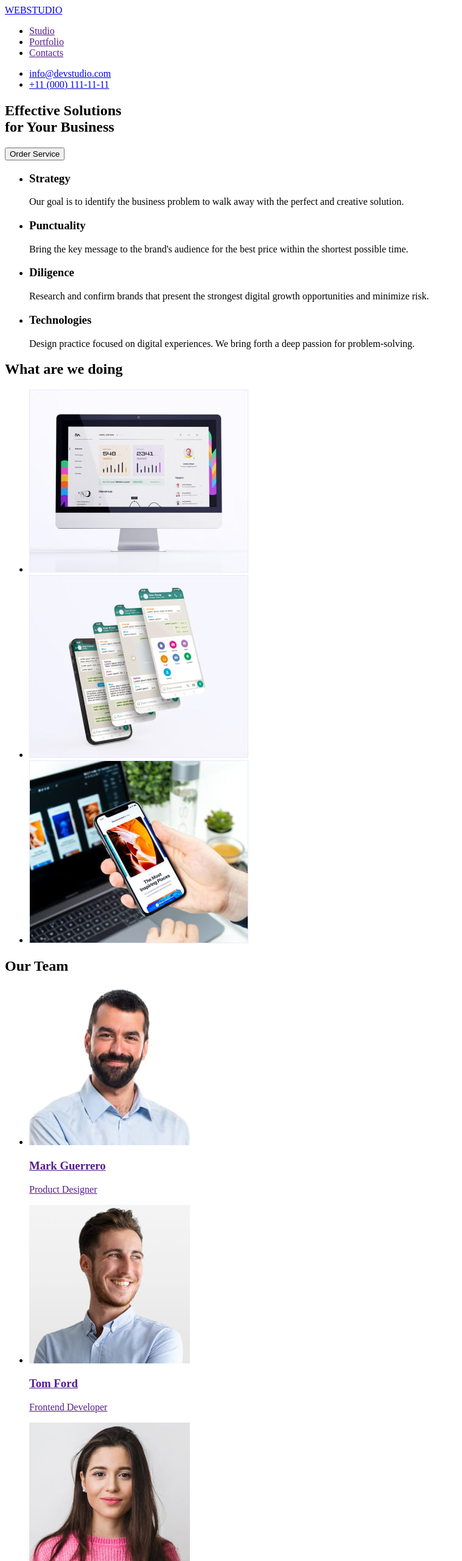
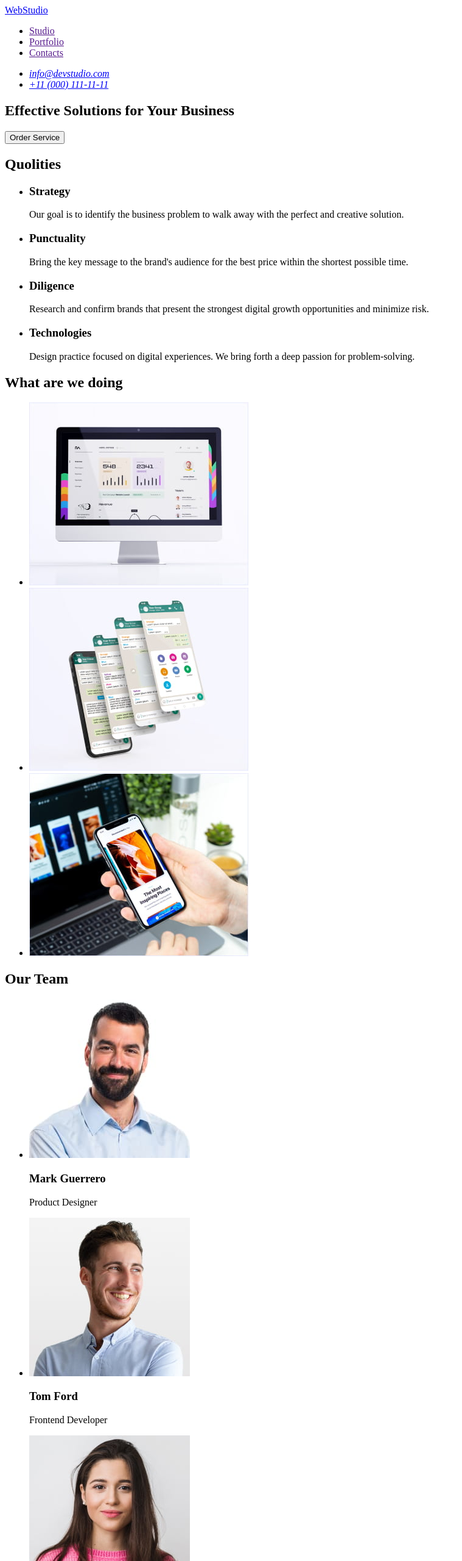
Before and after one commit to hennessyvsop3/goit-markup-hw-01, a plain HTML site: page index.html in a window 1280 px wide. Shown: the top 2560 px of the page at 61% size, without its empty margins (0-759 px from the left). Drawn offline with Linux system fonts and the light colour scheme.

Commit message:
Update index.html
Fixed errors

```diff
--- a/index.html
+++ b/index.html
@@ -10,7 +10,7 @@
     <!-- Хедер -->
     <header>
       <nav>
-        <a href="/">WEB<span>STUDIO</span></a>
+        <a href="/">WebStudio</a>
         <ul>
           <li><a href=""> Studio </a></li>
           <li><a href="">Portfolio</a></li>
@@ -19,22 +19,22 @@
       </nav>
 
       <!-- Contacts -->
+      <address>
         <ul>
           <li><a href="mailto:info@devstudio.com">info@devstudio.com</a></li>
           <li><a href="tel:+110001111111">+11 (000) 111-11-11</a></li>
         </ul>
+      </address>
     </header>
     <main>
       <!-- Герой -->
       <section>
-        <h1>
-          Effective Solutions <br />
-          for Your Business
-        </h1>
+        <h1>Effective Solutions for Your Business</h1>
         <button type="button">Order Service</button>
       </section>
       <!-- Characteristics -->
       <section>
+        <h2>Quolities</h2>
         <ul>
           <li>
             <h3>Strategy</h3>
@@ -72,19 +72,13 @@
 
         <ul>
           <li>
-            <a href="">
-              <img src="./images/wwad1.jpg" alt="Desktop" width="360"/>
-            </a>
+            <img src="./images/wwad1.jpg" alt="Desktop" width="360" />
           </li>
           <li>
-            <a href="">
-              <img src="./images/wwad2.jpg" alt="Mobile" width="360"/>
-            </a>
+            <img src="./images/wwad2.jpg" alt="Mobile" width="360" />
           </li>
           <li>
-            <a href="">
-              <img src="./images/wwad3.jpg" alt="Desktop + Mobile" width="360"/>
-          </a>
+            <img src="./images/wwad3.jpg" alt="Desktop + Mobile" width="360" />
           </li>
         </ul>
       </section>
@@ -95,42 +89,34 @@
 
         <ul>
           <li>
-            <a href="">
             <img src="./images/member1.jpg" alt="man" width="264" />
             <h3>Mark Guerrero</h3>
             <p>Product Designer</p>
-            </a>
           </li>
 
           <li>
-            <a href="">
             <img src="./images/member2.jpg" alt="man" width="264" />
             <h3>Tom Ford</h3>
             <p>Frontend Developer</p>
-            </a>
           </li>
 
           <li>
-            <a href="">
             <img src="./images/member3.jpg" alt="woman" width="264" />
             <h3>Camila Garcia</h3>
             <p>Marketing</p>
-            </a>
           </li>
 
           <li>
-            <a href="">
             <img src="./images/member4.jpg" alt="man" width="264" />
             <h3>Daniel Wilson</h3>
             <p>UI Designer</p>
-            </a>
           </li>
         </ul>
       </section>
     </main>
     <!-- Footer -->
     <footer>
-      <a href="/">WEB<span>STUDIO</span></a>
+      <a href="/">WebStudio</a>
       <p>
         Increase the flow of customers and sales for your business with digital
         marketing & growth solutions.
```
Lines whose indentation alone changed are shown as unchanged.
